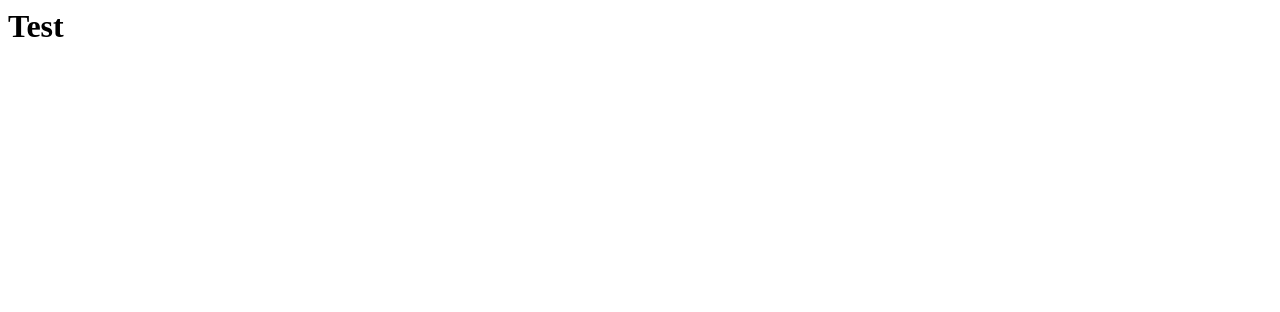
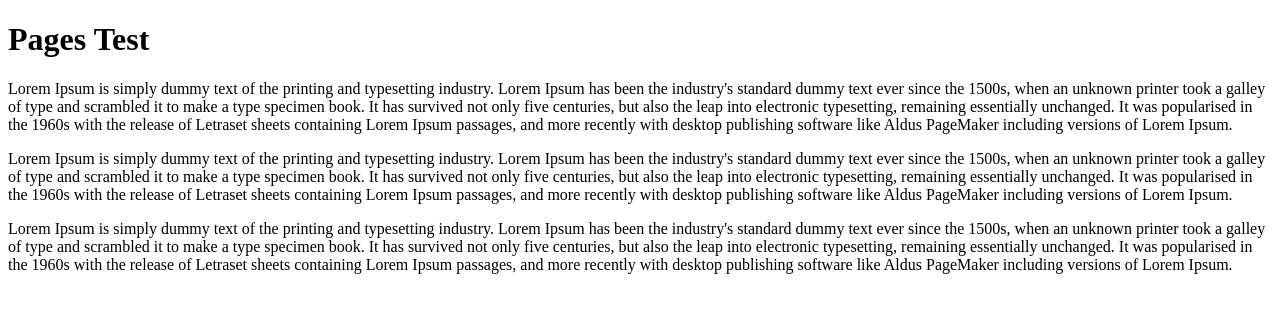
Before and after one commit to nobz33/pages_test, a plain HTML site: page index.html in a window 1280 px wide. Drawn offline with Linux system fonts and the light colour scheme.

Commit message:
Update index.html

```diff
--- a/index.html
+++ b/index.html
@@ -1 +1,14 @@
-<h1>Test</h1>
+<!DOCTYPE html>
+<html lang="en">
+<head>
+    <meta charset="UTF-8">
+    <meta http-equiv="X-UA-Compatible" content="IE=edge">
+    <title>Document</title>
+</head>
+<body>
+    <h1>Pages Test</h1>
+    <p>Lorem Ipsum is simply dummy text of the printing and typesetting industry. Lorem Ipsum has been the industry's standard dummy text ever since the 1500s, when an unknown printer took a galley of type and scrambled it to make a type specimen book. It has survived not only five centuries, but also the leap into electronic typesetting, remaining essentially unchanged. It was popularised in the 1960s with the release of Letraset sheets containing Lorem Ipsum passages, and more recently with desktop publishing software like Aldus PageMaker including versions of Lorem Ipsum.</p>
+    <p>Lorem Ipsum is simply dummy text of the printing and typesetting industry. Lorem Ipsum has been the industry's standard dummy text ever since the 1500s, when an unknown printer took a galley of type and scrambled it to make a type specimen book. It has survived not only five centuries, but also the leap into electronic typesetting, remaining essentially unchanged. It was popularised in the 1960s with the release of Letraset sheets containing Lorem Ipsum passages, and more recently with desktop publishing software like Aldus PageMaker including versions of Lorem Ipsum.</p>
+    <p>Lorem Ipsum is simply dummy text of the printing and typesetting industry. Lorem Ipsum has been the industry's standard dummy text ever since the 1500s, when an unknown printer took a galley of type and scrambled it to make a type specimen book. It has survived not only five centuries, but also the leap into electronic typesetting, remaining essentially unchanged. It was popularised in the 1960s with the release of Letraset sheets containing Lorem Ipsum passages, and more recently with desktop publishing software like Aldus PageMaker including versions of Lorem Ipsum.</p>
+</body>
+</html>
```
